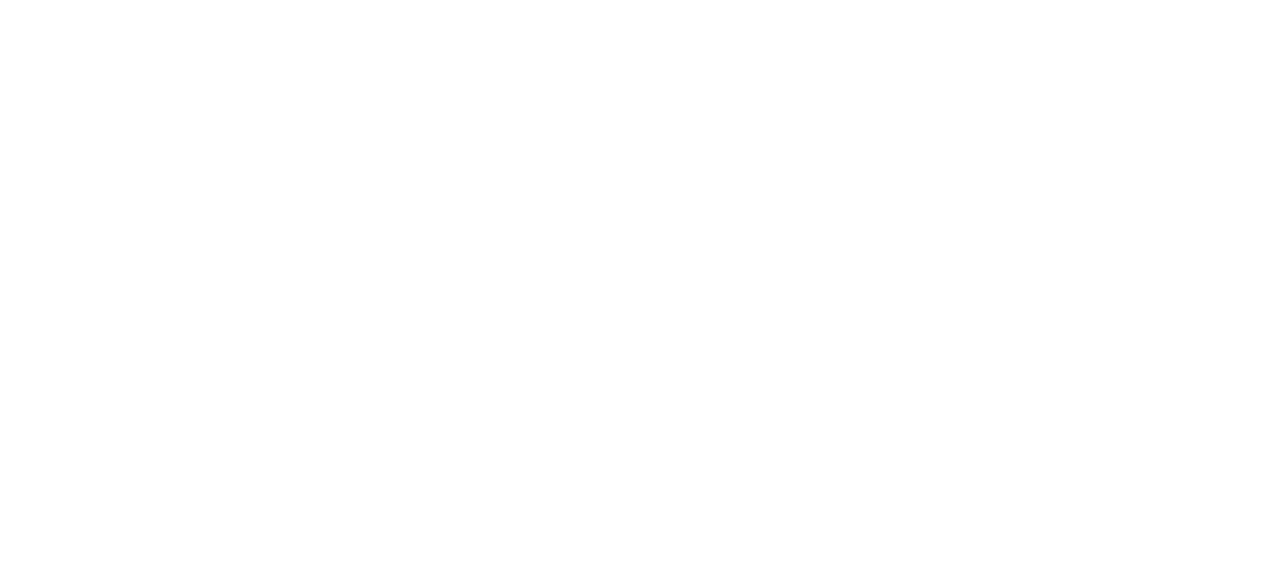
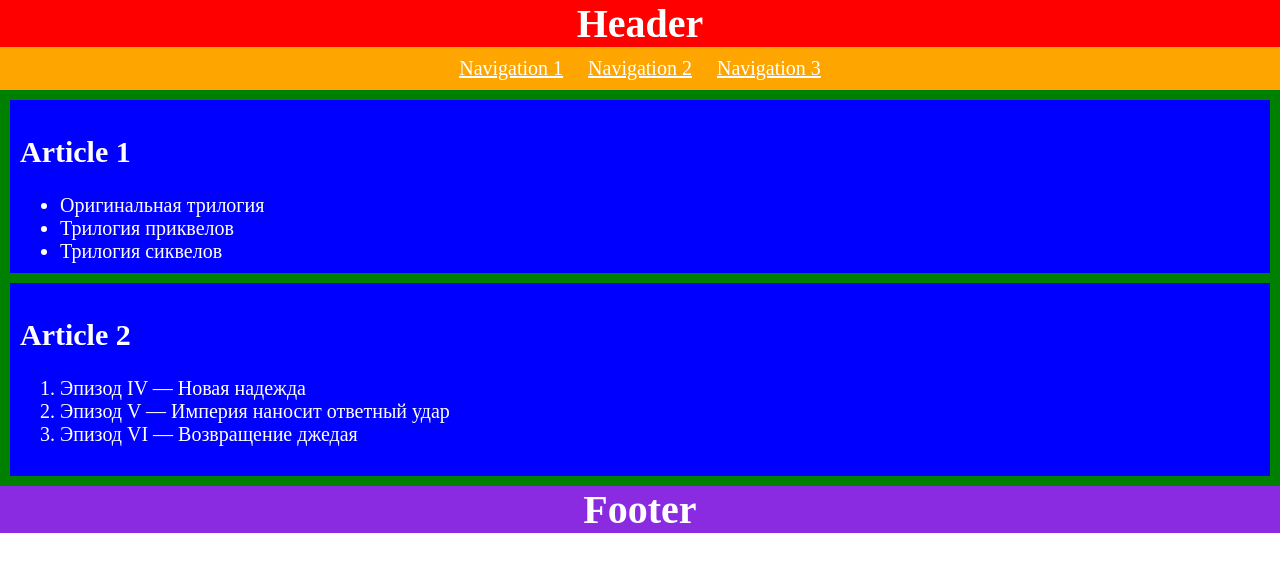
Before and after one commit to js-tasks-ru/htmlcss-20210610_twangste, a website: page 02-dz0/01-semantic-mockup/solution.html in a window 1280 px wide. Drawn offline with Linux system fonts and the light colour scheme.

Commit message:
add solution for 02-dz0/01-semantic-mockup

```diff
--- a/02-dz0/01-semantic-mockup/solution.html
+++ b/02-dz0/01-semantic-mockup/solution.html
@@ -1,4 +1,39 @@
 <!DOCTYPE html>
 <html lang="ru">
-    <!-- Ваше решение -->
+  <head>
+    <meta charset="utf-8" />
+    <title>02-dz0/01-semantic-mockup</title>
+    <link rel="stylesheet" href="./styles.css" />
+  </head>
+  <body>
+    <header>
+      <h1>Header</h1>
+      <nav>
+        <ul>
+          <li><a href="#">Navigation 1</a></li>
+          <li><a href="#">Navigation 2</a></li>
+          <li><a href="#">Navigation 3</a></li>
+        </ul>
+      </nav>
+    </header>
+    <main>
+      <article>
+        <h2>Article 1</h2>
+        <ul>
+          <li>Оригинальная трилогия</li>
+          <li>Трилогия приквелов</li>
+          <li>Трилогия сиквелов</li>
+        </ul>
+      </article>
+      <article>
+        <h2>Article 2</h2>
+        <ol>
+          <li>Эпизод IV — Новая надежда</li>
+          <li>Эпизод V — Империя наносит ответный удар</li>
+          <li>Эпизод VI — Возвращение джедая</li>
+        </ol>
+      </article>
+    </main>
+    <footer><h1>Footer</h1></footer>
+  </body>
 </html>
--- /dev/null
+++ b/02-dz0/01-semantic-mockup/styles.css
@@ -0,0 +1,59 @@
+html,
+body {
+  margin: 0;
+  padding: 0;
+  font-size: 20px;
+}
+
+* {
+  color: white;
+}
+header {
+  background-color: red;
+  text-align: center;
+  box-sizing: border-box;
+}
+
+nav {
+  background-color: orange;
+}
+
+main {
+  background-color: green;
+  padding: 10px;
+  box-sizing: border-box;
+  /* height: calc(); */
+}
+
+article {
+  background-color: blue;
+  padding: 10px;
+}
+article:not(:first-child) {
+  margin-top: 10px;
+}
+
+footer {
+  background-color: blueviolet;
+  text-align: center;
+}
+
+h1 {
+  margin: 0;
+}
+
+nav ul {
+  text-align: center;
+  padding: 10px 0;
+}
+nav li {
+  display: inline-block;
+  list-style: none;
+}
+nav li:not(:first-child) {
+  margin-left: 1rem;
+}
+
+ul {
+  margin: 0;
+}
```
